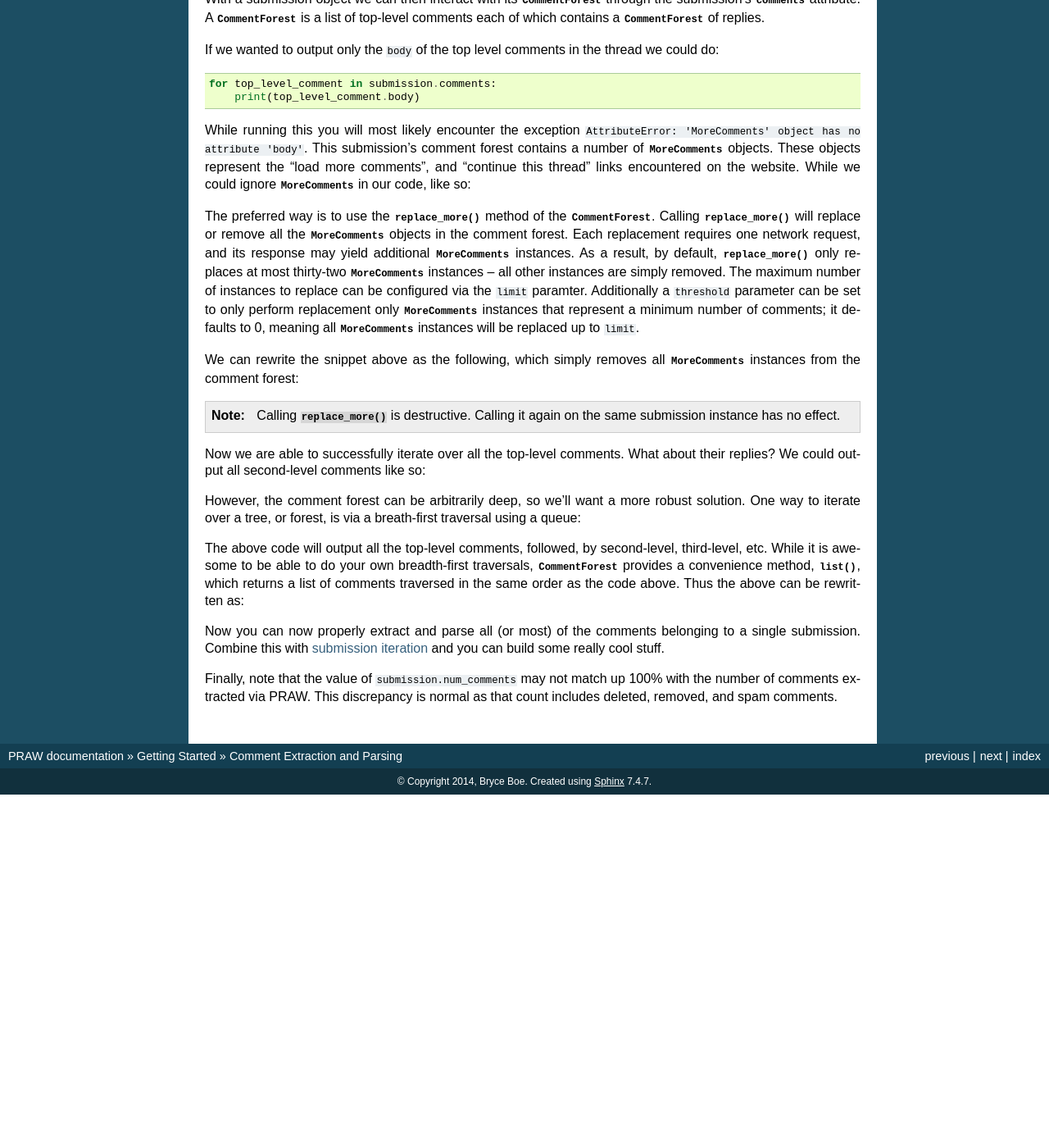
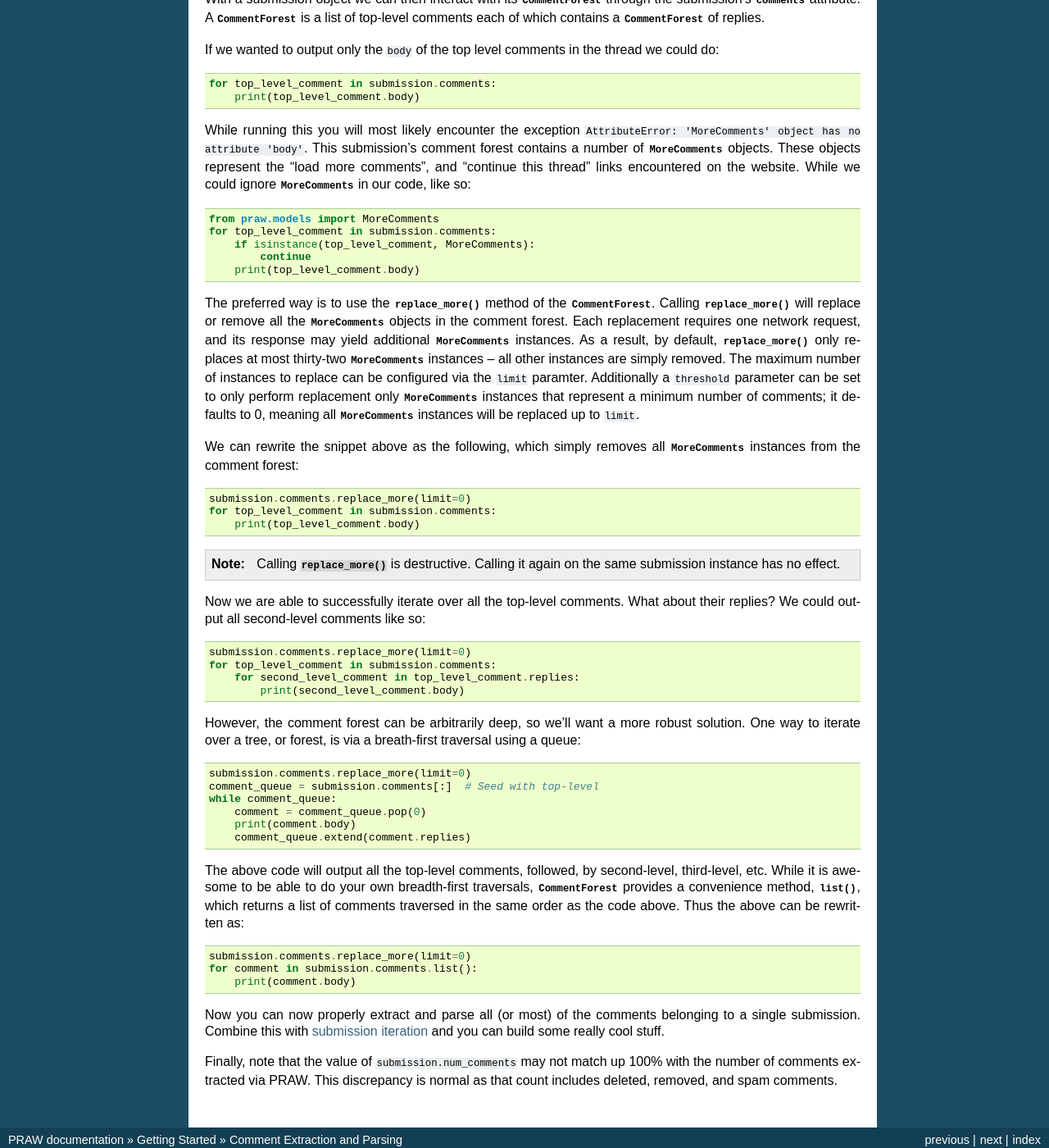
Before and after one commit to praw-dev/praw, a Sphinx documentation site: the page built from docs/pages/comments.rst, in a window 1280 px wide and 1400 px high, scrolled down 714 px. Shown: the whole window at 82% size. Built offline with Sphinx 7.4.7, drawn with Linux system fonts in a browser that asks for light colours; the version number could not be read and is left out; before the commit the page ends 1683 px from its top, so only the background shows below that.

Commit message:
Show python example in comment extraction document.

```diff
--- a/docs/pages/comments.rst
+++ b/docs/pages/comments.rst
@@ -61,7 +61,7 @@ objects. These objects represent the "load more comments", and "continue this
 thread" links encountered on the website. While we could ignore
 :class:`.MoreComments` in our code, like so:
 
-.. code-block python
+.. code-block:: python
 
    from praw.models import MoreComments
    for top_level_comment in submission.comments:
@@ -85,7 +85,7 @@ up to ``limit``.
 We can rewrite the snippet above as the following, which simply removes all
 :class:`.MoreComments` instances from the comment forest:
 
-.. code-block python
+.. code-block:: python
 
    submission.comments.replace_more(limit=0)
    for top_level_comment in submission.comments:
@@ -97,7 +97,7 @@ We can rewrite the snippet above as the following, which simply removes all
 Now we are able to successfully iterate over all the top-level comments. What
 about their replies? We could output all second-level comments like so:
 
-.. code-block python
+.. code-block:: python
 
    submission.comments.replace_more(limit=0)
    for top_level_comment in submission.comments:
@@ -108,7 +108,7 @@ However, the comment forest can be arbitrarily deep, so we'll want a more
 robust solution. One way to iterate over a tree, or forest, is via a
 breath-first traversal using a queue:
 
-.. code-block python
+.. code-block:: python
 
    submission.comments.replace_more(limit=0)
    comment_queue = submission.comments[:]  # Seed with top-level
@@ -123,7 +123,7 @@ breadth-first traversals, :class:`.CommentForest` provides a convenience
 method, :meth:`.list`, which returns a list of comments traversed in the same
 order as the code above. Thus the above can be rewritten as:
 
-.. code-block python
+.. code-block:: python
 
    submission.comments.replace_more(limit=0)
    for comment in submission.comments.list():
```
